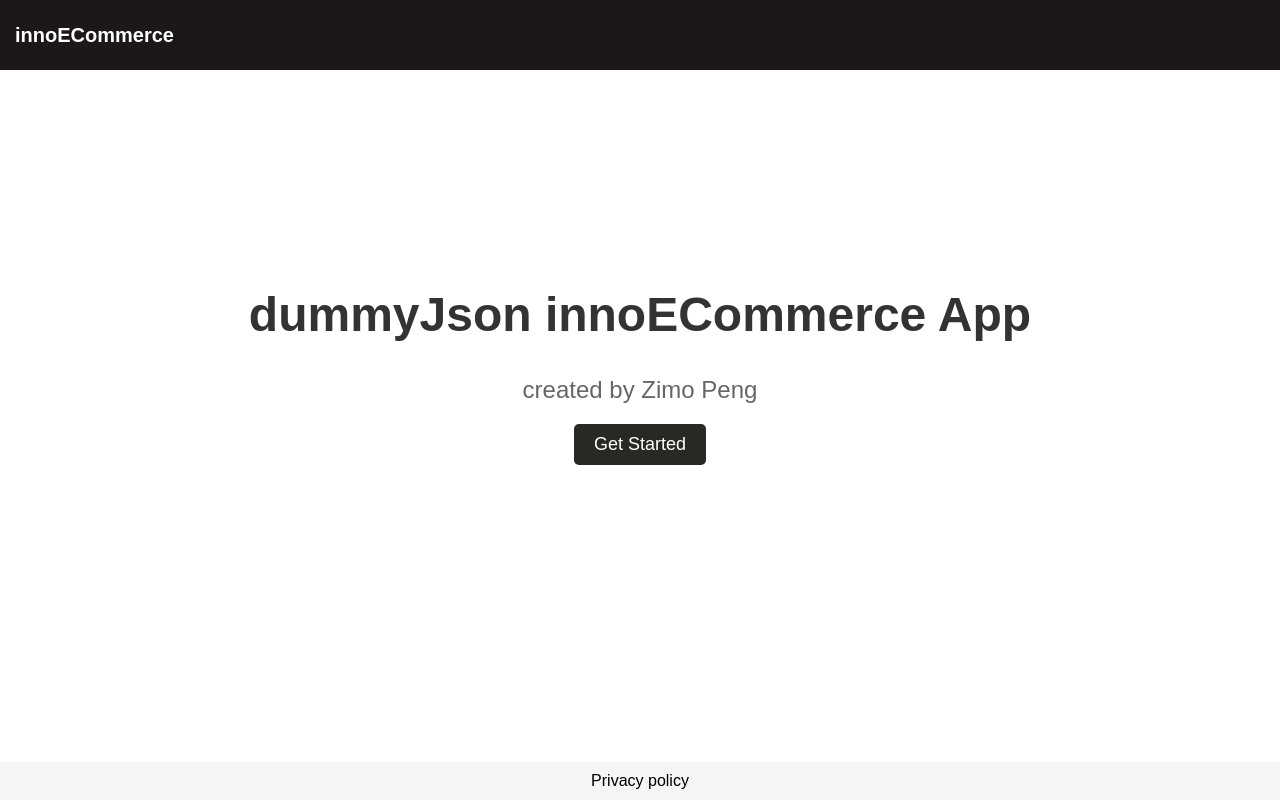
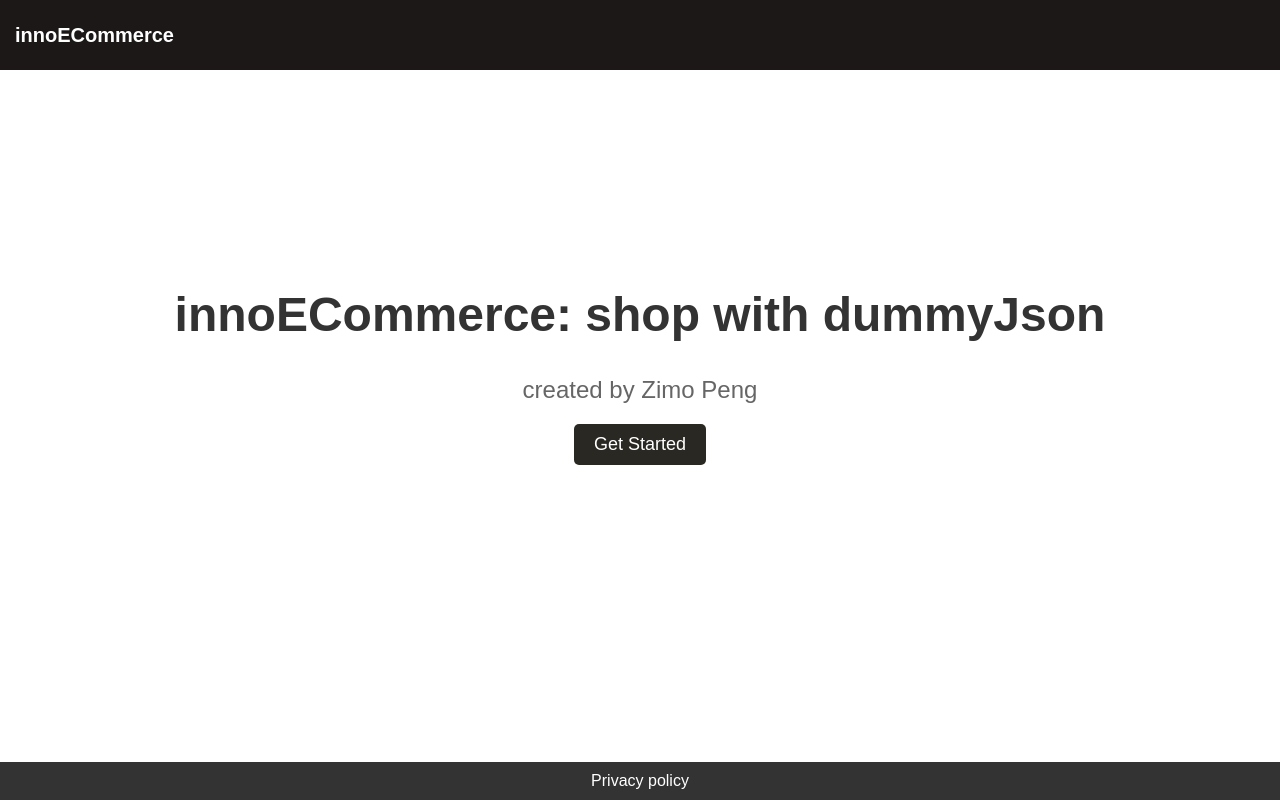
Before and after one commit to zimo27/ECommerce, a React (Create React App) app in the folder inno-ecommerce/: page / in a window 1280 px wide. Built offline with nearby package versions, Linux system fonts and the light colour scheme.

Commit message:
[style] modify the home page and shop header

```diff
--- a/inno-ecommerce/src/components/Home.tsx
+++ b/inno-ecommerce/src/components/Home.tsx
@@ -1,6 +1,5 @@
 import React from 'react';
-import { Link } from 'react-router-dom';
-import styles from '../styles/Home.module.css'; // Import the CSS module
+import styles from '../styles/Home.module.css';
 import WebHeader from './WebHeader';
 import { useNavigate } from 'react-router-dom';
 
@@ -18,13 +17,12 @@ const Home = () => {
     <div className={styles.pageWrapper}>
       <WebHeader />
       <main className={styles.mainContent}>
-        <h1 className={styles.title}>dummyJson innoECommerce App</h1>
+        <h1 className={styles.title}>innoECommerce: shop with dummyJson</h1>
         <p className={styles.subtitle}>created by Zimo Peng</p>
         <button className={styles.getStartedButton} onClick={handleClick}>Get Started</button>
       </main>
       <footer className={styles.footer}>
         Privacy policy
-        {/* Add social media icons here */}
       </footer>
     </div>
   );
--- a/inno-ecommerce/src/components/Shop.tsx
+++ b/inno-ecommerce/src/components/Shop.tsx
@@ -71,7 +71,7 @@ const Shop: React.FC = () => {
 
         <Box>
           <WebHeader />
-          <Box sx={{ position: 'sticky', top: 0, backgroundColor: '#fff', zIndex: 1, padding: '16px' }}>
+          <Box sx={{ position: 'sticky', top: 0, backgroundColor: '#fff', zIndex: 1, padding: '16px', boxShadow: '0px 2px 5px rgba(0, 0, 0, 0.1)' }}>
           <Box sx={{ display: 'flex', justifyContent: 'space-between', alignItems: 'center' }}>
             <Typography variant="h6" component="div">
               Shop
--- a/inno-ecommerce/src/styles/Home.module.css
+++ b/inno-ecommerce/src/styles/Home.module.css
@@ -44,7 +44,8 @@
   }
 
   .footer {
-    background-color: #f5f5f5;
+    background-color: #333;
+    color: #fff;
     padding: 10px 0;
     position: absolute;
     bottom: 0;
```
Lines whose indentation alone changed are shown as unchanged.
